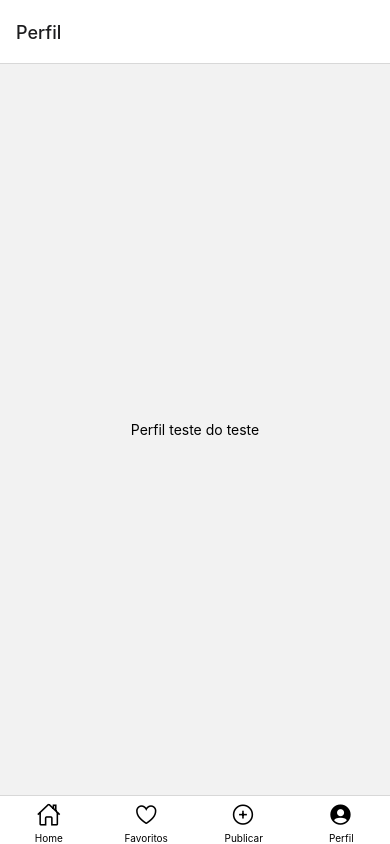
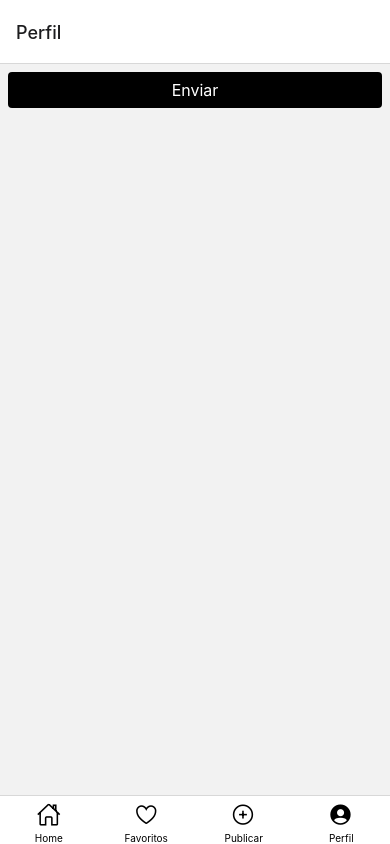
Before and after one commit to R0drigo-Pedroso/Projeto-Fala-no-Mic, a React Native app: screen /Perfil in a window 390 px wide. Built offline with nearby package versions, Linux system fonts and the light colour scheme.

Commit message:
montando estrutura login

```diff
--- a/src/screens/Perfil.js
+++ b/src/screens/Perfil.js
@@ -1,14 +1,42 @@
-import { StatusBar, StyleSheet, Text, View } from "react-native";
+import {
+  Pressable,
+  SafeAreaView,
+  StatusBar,
+  StyleSheet,
+  Text,
+  View,
+} from "react-native";
 import React from "react";
 
-function Perfil() {
+function Perfil({ login }) {
   return (
-    <View style={{ flex: 1, justifyContent: "center", alignItems: "center" }}>
+    <SafeAreaView style={estilos.viewSafe}>
       <StatusBar barStyle="default" />
-      <Text>Perfil teste do teste</Text>
-    </View>
+      <View style={estilos.container}>
+        <Pressable style={estilos.botao}>
+          <Text style={estilos.texto}>Enviar</Text>
+        </Pressable>
+      </View>
+    </SafeAreaView>
   );
 }
 export default Perfil;
 
-const styles = StyleSheet.create({});
+const estilos = StyleSheet.create({
+  viewSafe: { flex: 1 },
+  container: {
+    padding: 8,
+  },
+  botao: {
+    justifyContent: "center",
+    alignItems: "center",
+    backgroundColor: "black",
+    padding: 8,
+    width: "100%",
+    borderRadius: 4,
+  },
+  texto: {
+    color: "white",
+    fontSize: 16,
+  },
+});
```
